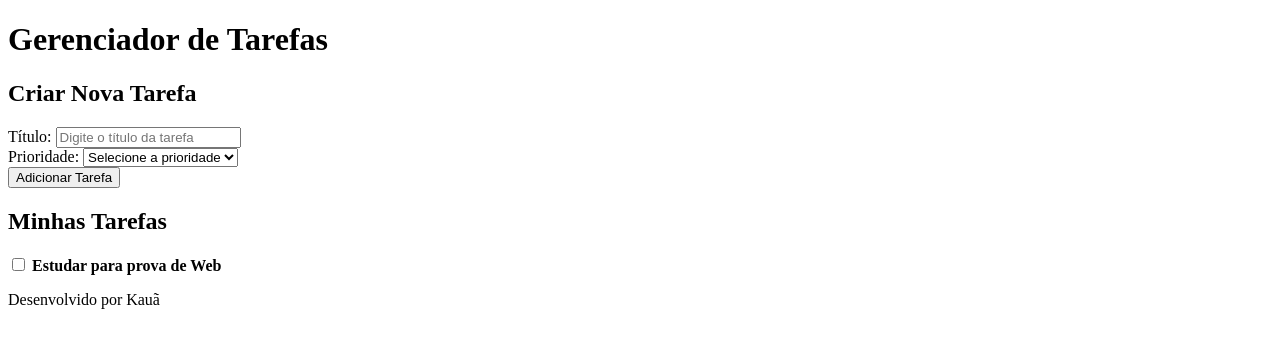
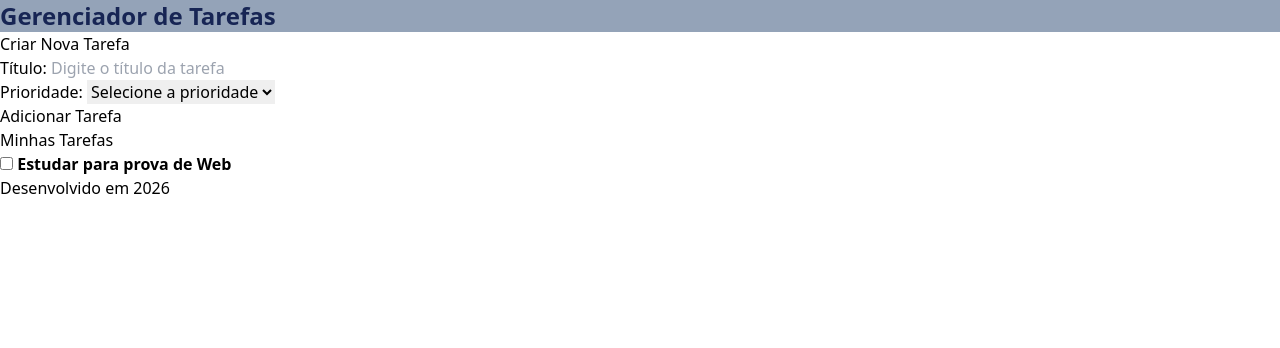
Before and after one commit to DAlS1N/dsw-geranciador-tarefas-Kaua-Dal-Santo, a plain HTML site: page index.html in a window 1280 px wide. Drawn offline with nearby package versions, Linux system fonts and the light colour scheme.

Commit message:
adição

```diff
--- a/index.html
+++ b/index.html
@@ -3,12 +3,13 @@
 <head>
     <meta charset="UTF-8">
     <meta name="viewport" content="width=device-width, initial-scale=1.0">
+    <script src="https://cdn.tailwindcss.com"></script>
     <title>Gerenciador de Tarefas</title>
 </head>
 <body>
 
-    <header>
-        <h1>Gerenciador de Tarefas</h1>
+    <header class="bg-slate-400 text-blue-950 text-2xl font-bold">
+        <h1 >Gerenciador de Tarefas</h1>
     </header>
 
     <main>
@@ -60,7 +61,7 @@
     </main>
 
     <footer>
-        <p>Desenvolvido por Kauã</p>
+        <p>Desenvolvido em 2026</p>
     </footer>
 
 </body>
```
Also changed, not shown: tailwind.config.js (added).
